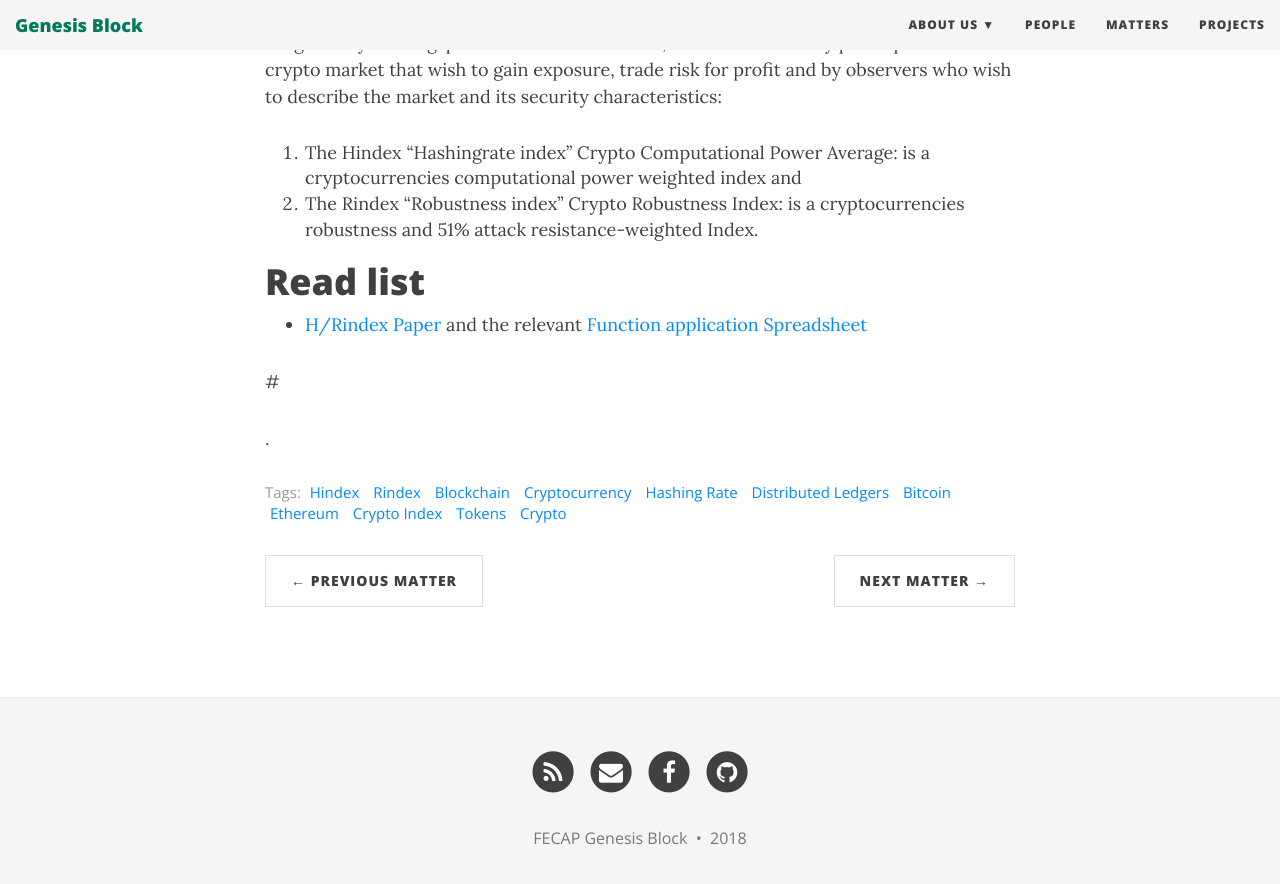
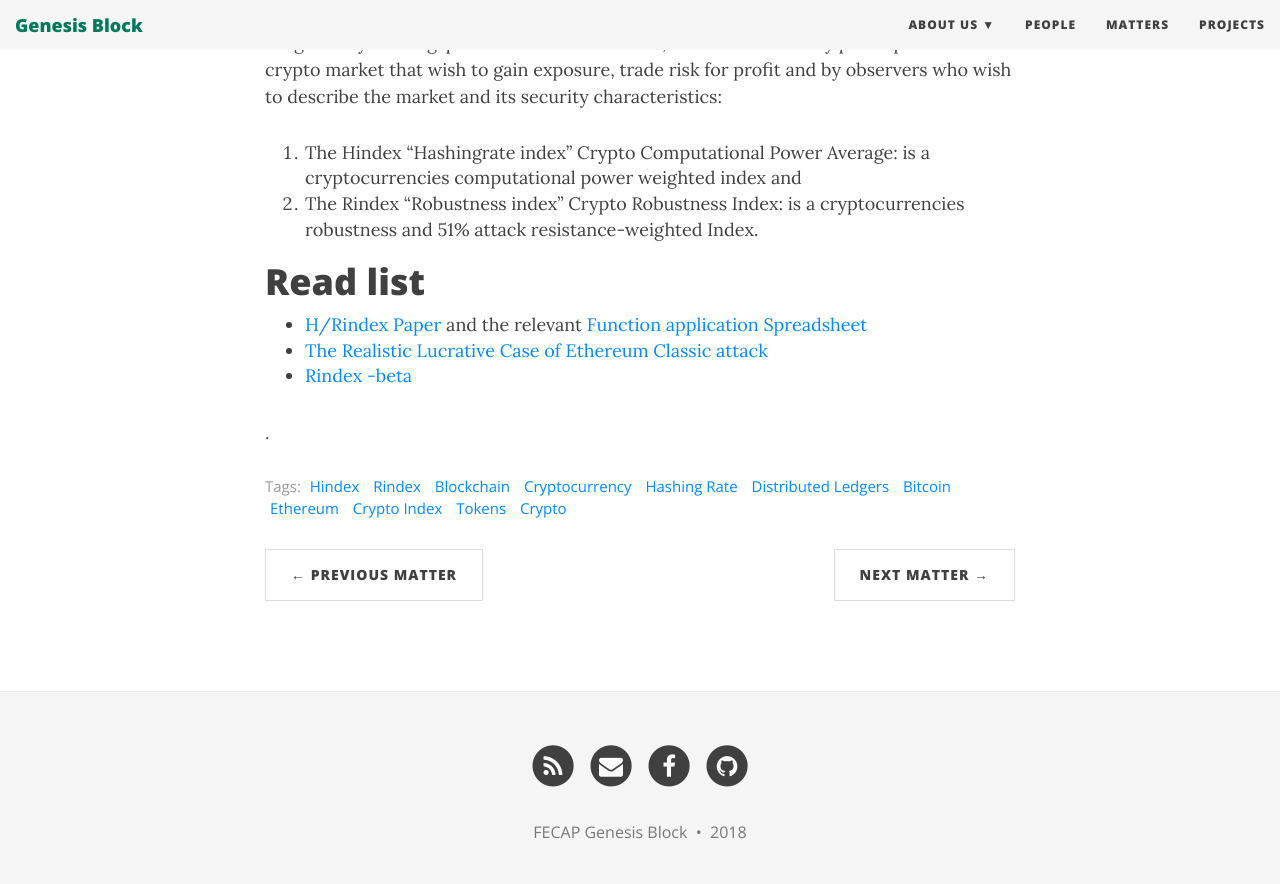
Before and after one commit to fecap/GenesisBlock, a Jekyll site: the page built from _matters/2018-05-11-HRindex-Hashing-Power-and-Robustness-Index.md, in a window 1280 px wide and 900 px high, scrolled down 589 px. Shown: the top 884 px of the window. Built offline with Jekyll 4.4.1, drawn with Linux system fonts in a browser that asks for light colours; nearby versions of some CDN libraries.

Commit message:
Update 2018-05-11-HRindex-Hashing-Power-and-Robustness-Index.md

```diff
--- a/_matters/2018-05-11-HRindex-Hashing-Power-and-Robustness-Index.md
+++ b/_matters/2018-05-11-HRindex-Hashing-Power-and-Robustness-Index.md
@@ -17,10 +17,8 @@ To benchmark the global cryptocurrencies market from a security perspective, tra
 
 # Read list
 * [H/Rindex Paper](/files/SSRN-id3158785.pdf) and the relevant [Function application Spreadsheet](https://docs.google.com/spreadsheets/d/1CGyMPvkvtzZI1s6qLel2FSbWZm-niPaZQkpmWZpH_1U/edit#gid=1704959642)
-
-
-#
-
+* [The Realistic Lucrative Case of Ethereum Classic attack](https://medium.com/@HusamABBOUD/the-realistic-lucrative-case-of-ethereum-classic-attack-with-1mm-today-8fa0430a7c25)
+* [Rindex -beta](http://rindex.io)
 
 
 .
```
